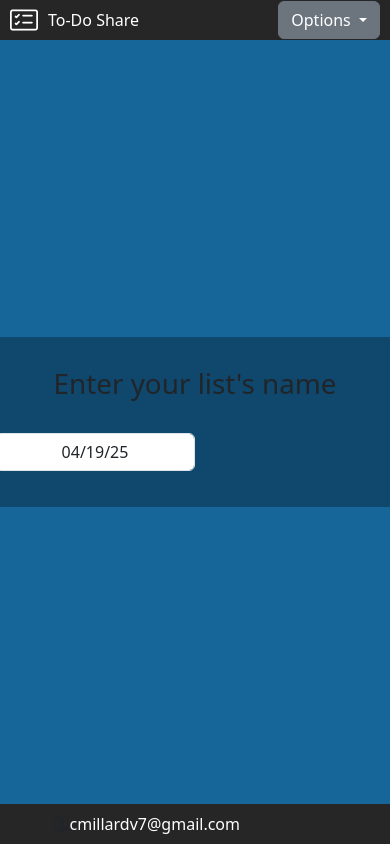
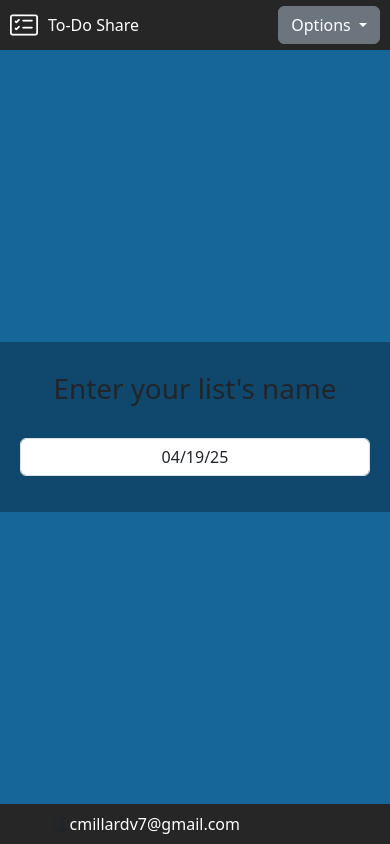
Before and after one commit to BolognaKenshin/to-do-list, a Flask app: page /name-list in a window 390 px wide. Run offline with Flask 3, Linux system fonts and the light colour scheme; a user stored in the database is signed in; some libraries are stand-ins or nearby versions.

Commit message:
Dev Branch - Functionality done; Styling - Log-in, Sign-up partially styled

```diff
--- a/main.py
+++ b/main.py
@@ -29,6 +29,13 @@ Bootstrap5(app)
 def load_user(user_id):
     return db.get_or_404(Users, user_id)
 
+def login_required(func):
+    @wraps(func)
+    def decorated_function(*args, **kwargs):
+        if current_user.is_authenticated:
+            return func(*args, **kwargs)
+        return redirect(url_for('log_in'))
+    return decorated_function
 
 # Holds relationships between multiple users to a list name
 relationships_table = Table(
@@ -138,12 +145,14 @@ def log_in():
     return render_template("login.html", form=form, error_message=e)
 
 @app.route("/logout")
+@login_required
 def logout():
     logout_user()
     return redirect(url_for('log_in'))
 
 # Route for displaying all lists user has generated
 @app.route("/all")
+@login_required
 def all_lists():
     error_message=request.args.get('error_message')
     session['list_items'] = []
@@ -160,6 +169,7 @@ def all_lists():
 # Generated page for naming the list - Checks if the name exists before letting you submit and go to new_list()
 # List name is stored in flask session
 @app.route("/name-list", methods=["GET", "POST"])
+@login_required
 def name_list():
     rename = request.args.get('rename')
     name_form = ToDoNameForm()
@@ -187,6 +197,7 @@ def name_list():
 
 # Generated after naming your list, lets you create to-do items - Stores them in flask session
 @app.route("/new-list", methods=["GET", "POST"])
+@login_required
 def new_list():
     item_form = ToDoItemForm()
     if item_form.validate_on_submit():
@@ -204,6 +215,7 @@ def new_list():
 
 # Page for editing an existing list - Add new items - Rename list
 @app.route("/edit-list/<list_url_id>", methods=["GET", "POST"])
+@login_required
 def edit_list(list_url_id):
     item_form = ToDoItemForm()
     try:
@@ -236,6 +248,7 @@ def edit_list(list_url_id):
 
 # Route for saving a new list
 @app.route("/save-list", methods=["GET", "POST"])
+@login_required
 def save_list():
     is_new_list = request.args.get('new_list')
     l_name = session['list_name']
@@ -307,6 +320,7 @@ def save_list():
 
 # Deletes parent ListName and ToDoItems children along with it via cascade defined in relationship
 @app.route("/delete-list", methods=["GET"])
+@login_required
 def delete_list():
     list_id = request.args.get('list_name_id')
     try:
@@ -319,6 +333,7 @@ def delete_list():
     return redirect(url_for('all_lists'))
 
 @app.route("/change-importance")
+@login_required
 def change_importance():
     task_index = int(request.args.get('task_index'))
     if session['list_items'][task_index]['importance'] == False:
@@ -329,6 +344,7 @@ def change_importance():
     return redirect(url_for('edit_list', list_url_id=session['list_url_id'], first_access=False))
 
 @app.route("/delete-task", methods=["GET"])
+@login_required
 def delete_task():
     is_new_list = request.args.get('new_list')
     item_form = ToDoItemForm()
@@ -347,6 +363,7 @@ def delete_task():
         return redirect(url_for('edit_list', list_url_id=session['list_url_id'],  first_access=False))
 
 @app.route("/task-done")
+@login_required
 def mark_as_completed():
    task_index = int(request.args.get('task_index'))
    if session['list_items'][task_index]['finished'] == False:
@@ -357,6 +374,7 @@ def mark_as_completed():
    return redirect(url_for('edit_list', list_url_id=session['list_url_id'], first_access=False))
 
 @app.route('/update_task_order', methods=['POST'])
+@login_required
 def update_task_order():
     data = request.get_json()
     new_order = []
--- a/static/css/styles.css
+++ b/static/css/styles.css
@@ -27,7 +27,23 @@ a {
 }
 
 .form {
+    align-items: center;
+    display: flex;
     width: 400px;
+    justify-content: center;
+    flex-direction: column;
+}
+
+@media (max-width: 600px) {
+    .form {
+        width: 350px;
+    }
+}
+
+@media (max-width: 350px) {
+    .form {
+        width: 300px;
+    }
 }
 
 .form-control {
@@ -38,14 +54,18 @@ a {
 @media (max-width: 600px) {
     .form-control {
         width: 350px;
+
     }
 }
 
-@media (max-width: 540px) {
+@media (max-width: 350px) {
     .form-control {
-        width: 200px;
+        width: 300px;
+
     }
 }
+
+
 
 #footer-bar {
     align-items: center;
@@ -105,6 +125,17 @@ a {
     text-align: center;
 }
 
+@media (max-width: 600px) {
+    #new-user-h1 {
+        font-size: 70px;
+    }
+}
+
+@media (max-width: 450px) {
+    #new-user-h1 {
+        font-size: 60px;
+    }
+}
 
 @media (max-width:369px) {
     #homepage-title {
@@ -182,7 +213,7 @@ main {
     align-items: center;
     display: flex;
     width: 100%;
-    min-height: calc(100vh - 80px);
+    min-height: calc(100vh - 90px);
 }
 
 
@@ -210,6 +241,7 @@ nav {
     display: flex;
     background-color: #10486d;
     flex-direction: column;
+    justify-content: center;
     width: 100%;
     padding-top: 30px;
     padding-bottom: 20px;
@@ -232,7 +264,7 @@ nav {
     display: flex;
     background-color: #272627;
     flex-wrap: wrap;
-    height: 40px;
+    height: 50px;
     width: 100%;
     padding: 0 150px;
 }
```
